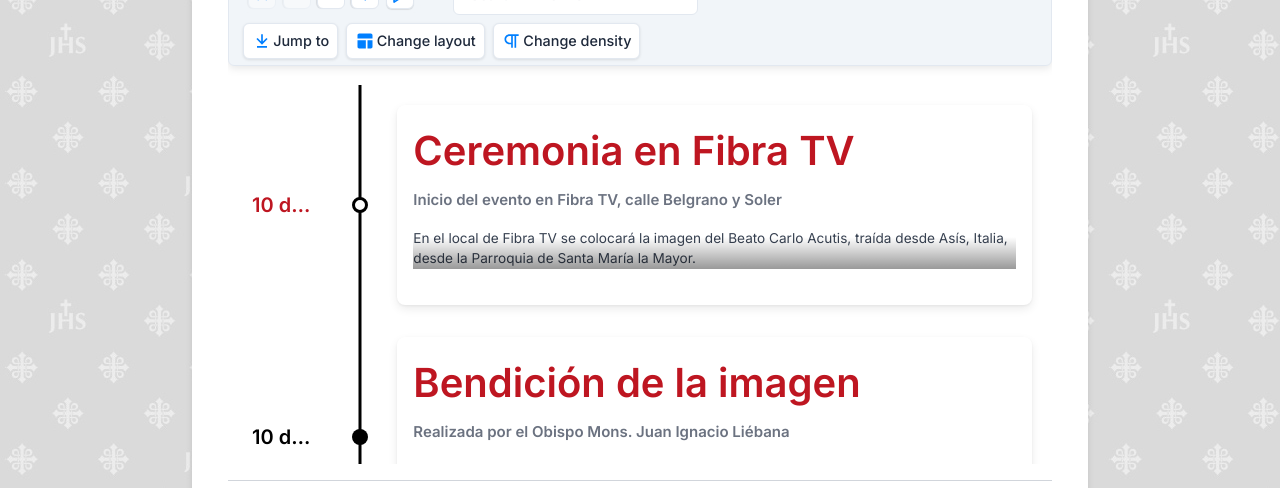
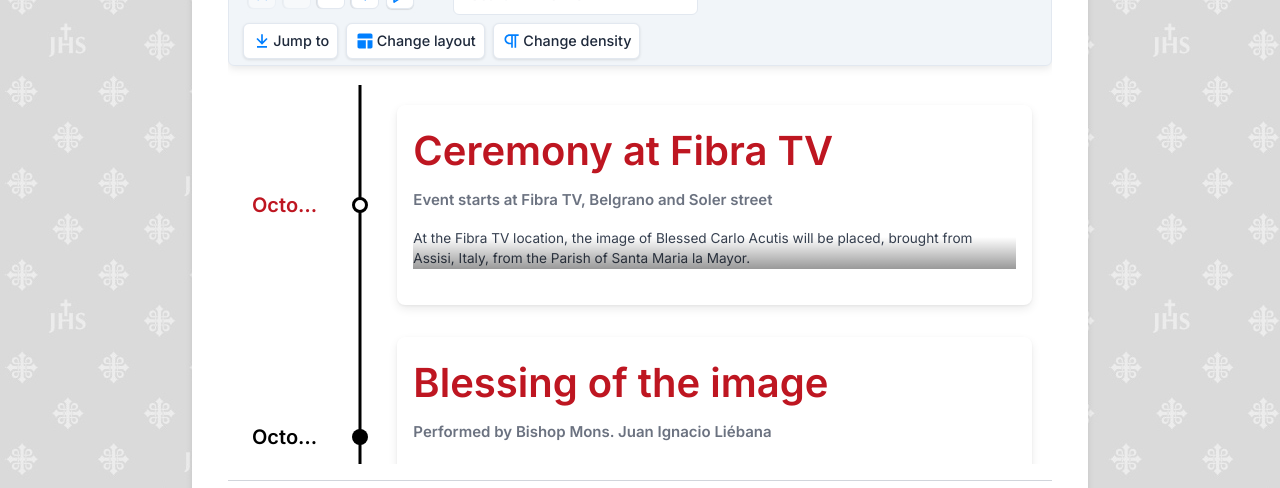
Before and after one commit to sergio-scardigno/Proyecto-Carlo-Acutis-Chascomus, a Next.js app: page /en in a window 1280 px wide. Shown: the part 760-1248 px from the top of the page. Built offline with nearby package versions, Linux system fonts and the light colour scheme.

Commit message:
idioma-js-calendar

```diff
--- a/messages/en.json
+++ b/messages/en.json
@@ -83,6 +83,32 @@
         "video1": "The lessons from the life of Carlo Acutis",
         "video2": "Video 2"
     },
+    "Ceremony": {
+        "event1": {
+            "title": "October 10, 6:00 PM",
+            "cardTitle": "Ceremony at Fibra TV",
+            "cardSubtitle": "Event starts at Fibra TV, Belgrano and Soler street",
+            "cardDetailedText": "At the Fibra TV location, the image of Blessed Carlo Acutis will be placed, brought from Assisi, Italy, from the Parish of Santa Maria la Mayor."
+        },
+        "event2": {
+            "title": "October 10, 6:15 PM",
+            "cardTitle": "Blessing of the image",
+            "cardSubtitle": "Performed by Bishop Mons. Juan Ignacio Liébana",
+            "cardDetailedText": "The image will be blessed by the diocesan bishop, and the Carlo Acutis free Wi-Fi point will be inaugurated at the location."
+        },
+        "event3": {
+            "title": "October 10, 6:45 PM",
+            "cardTitle": "Procession to the Cathedral",
+            "cardSubtitle": "Procession to the \"Nuestra Señora de la Merced\" Cathedral",
+            "cardDetailedText": "Attendees will join a procession from the corner of Belgrano and Soler streets to the Cathedral, accompanying another image of the Blessed."
+        },
+        "event4": {
+            "title": "October 10, 7:30 PM",
+            "cardTitle": "Holy Mass at the Cathedral",
+            "cardSubtitle": "\"Nuestra Señora de la Merced\" Cathedral",
+            "cardDetailedText": "Upon arriving at the Cathedral, a Holy Mass will be celebrated in honor of Carlo Acutis, who passed away on October 10, 2016, at the age of 15."
+        }
+    },
     "Footer": {
         "copyright": "© 2024 Powered by Vercel. All rights reserved.",
         "portfolio": ""
--- a/messages/es.json
+++ b/messages/es.json
@@ -83,6 +83,32 @@
         "video1": "Las enseñanzas que deja la vida de Carlo Acutis",
         "video2": "Video 2"
     },
+    "Ceremony": {
+        "event1": {
+            "title": "10 de octubre, 18:00",
+            "cardTitle": "Ceremonia en Fibra TV",
+            "cardSubtitle": "Inicio del evento en Fibra TV, calle Belgrano y Soler",
+            "cardDetailedText": "En el local de Fibra TV se colocará la imagen del Beato Carlo Acutis, traída desde Asís, Italia, desde la Parroquia de Santa María la Mayor."
+        },
+        "event2": {
+            "title": "10 de octubre, 18:15",
+            "cardTitle": "Bendición de la imagen",
+            "cardSubtitle": "Realizada por el Obispo Mons. Juan Ignacio Liébana",
+            "cardDetailedText": "La imagen será bendecida por el Obispo diocesano y quedará inaugurado el punto de wi-fi gratuito Carlo Acutis en el lugar."
+        },
+        "event3": {
+            "title": "10 de octubre, 18:45",
+            "cardTitle": "Procesión hacia la Catedral",
+            "cardSubtitle": "Recorrido hasta la Iglesia Catedral \"Nuestra Señora de la Merced\"",
+            "cardDetailedText": "Los presentes realizarán una procesión desde la esquina de Belgrano y Soler hasta la Catedral, acompañando otra imagen del beato."
+        },
+        "event4": {
+            "title": "10 de octubre, 19:30",
+            "cardTitle": "Santa Misa en la Catedral",
+            "cardSubtitle": "Iglesia Catedral \"Nuestra Señora de la Merced\"",
+            "cardDetailedText": "Al llegar a la Catedral, se celebrará la Santa Misa en honor a Carlo Acutis, quien falleció el 10 de octubre de 2016 a los 15 años."
+        }
+    },
     "Footer": {
         "copyright": "© 2024 Impulsada por Vercel. Todos los derechos reservados.",
         "portfolio": ""
--- a/src/components/timeline-carlo-acutis.js
+++ b/src/components/timeline-carlo-acutis.js
@@ -2,38 +2,35 @@
 'use client';
 
 import { Chrono } from 'react-chrono';
+import { useTranslations } from 'next-intl';
 
 const Timeline = () => {
+    const t = useTranslations('Ceremony'); // El namespace es 'Ceremony'
+
     const items = [
         {
-            title: '10 de octubre, 18:00',
-            cardTitle: 'Ceremonia en Fibra TV',
-            cardSubtitle:
-                'Inicio del evento en Fibra TV, calle Belgrano y Soler',
-            cardDetailedText:
-                'En el local de Fibra TV se colocará la imagen del Beato Carlo Acutis, traída desde Asís, Italia, desde la Parroquia de Santa María la Mayor.',
+            title: t('event1.title'),
+            cardTitle: t('event1.cardTitle'),
+            cardSubtitle: t('event1.cardSubtitle'),
+            cardDetailedText: t('event1.cardDetailedText'),
         },
         {
-            title: '10 de octubre, 18:15',
-            cardTitle: 'Bendición de la imagen',
-            cardSubtitle: 'Realizada por el Obispo Mons. Juan Ignacio Liébana',
-            cardDetailedText:
-                'La imagen será bendecida por el Obispo diocesano y quedará inaugurado el punto de wi-fi gratuito Carlo Acutis en el lugar.',
+            title: t('event2.title'),
+            cardTitle: t('event2.cardTitle'),
+            cardSubtitle: t('event2.cardSubtitle'),
+            cardDetailedText: t('event2.cardDetailedText'),
         },
         {
-            title: '10 de octubre, 18:45',
-            cardTitle: 'Procesión hacia la Catedral',
-            cardSubtitle:
-                'Recorrido hasta la Iglesia Catedral "Nuestra Señora de la Merced"',
-            cardDetailedText:
-                'Los presentes realizarán una procesión desde la esquina de Belgrano y Soler hasta la Catedral, acompañando otra imagen del beato.',
+            title: t('event3.title'),
+            cardTitle: t('event3.cardTitle'),
+            cardSubtitle: t('event3.cardSubtitle'),
+            cardDetailedText: t('event3.cardDetailedText'),
         },
         {
-            title: '10 de octubre, 19:30',
-            cardTitle: 'Santa Misa en la Catedral',
-            cardSubtitle: 'Iglesia Catedral "Nuestra Señora de la Merced"',
-            cardDetailedText:
-                'Al llegar a la Catedral, se celebrará la Santa Misa en honor a Carlo Acutis, quien falleció el 10 de octubre de 2016 a los 15 años.',
+            title: t('event4.title'),
+            cardTitle: t('event4.cardTitle'),
+            cardSubtitle: t('event4.cardSubtitle'),
+            cardDetailedText: t('event4.cardDetailedText'),
         },
     ];
 
@@ -52,17 +49,17 @@ const Timeline = () => {
                     previous: 'Previous',
                 }}
                 theme={{
-                    primary: 'black', // Color principal rojo
-                    secondary: 'white', // Color secundario gris
-                    cardBgColor: 'white', // Fondo de las tarjetas en blanco
-                    titleColor: 'black', // Color de los títulos en negro
-                    titleColorActive: '#be1621', // Color del título activo en rojo
+                    primary: 'black',
+                    secondary: 'white',
+                    cardBgColor: 'white',
+                    titleColor: 'black',
+                    titleColorActive: '#be1621',
                 }}
                 fontSizes={{
-                    title: '20px', // Tamaño de las letras de los títulos
-                    cardTitle: '40px', // Tamaño de las letras en los títulos de las tarjetas
-                    cardSubtitle: '15px', // Tamaño de los subtítulos de las tarjetas
-                    cardDetailedText: '10px', // Tamaño del texto detallado
+                    title: '20px',
+                    cardTitle: '40px',
+                    cardSubtitle: '15px',
+                    cardDetailedText: '10px',
                 }}
             />
         </div>
```
